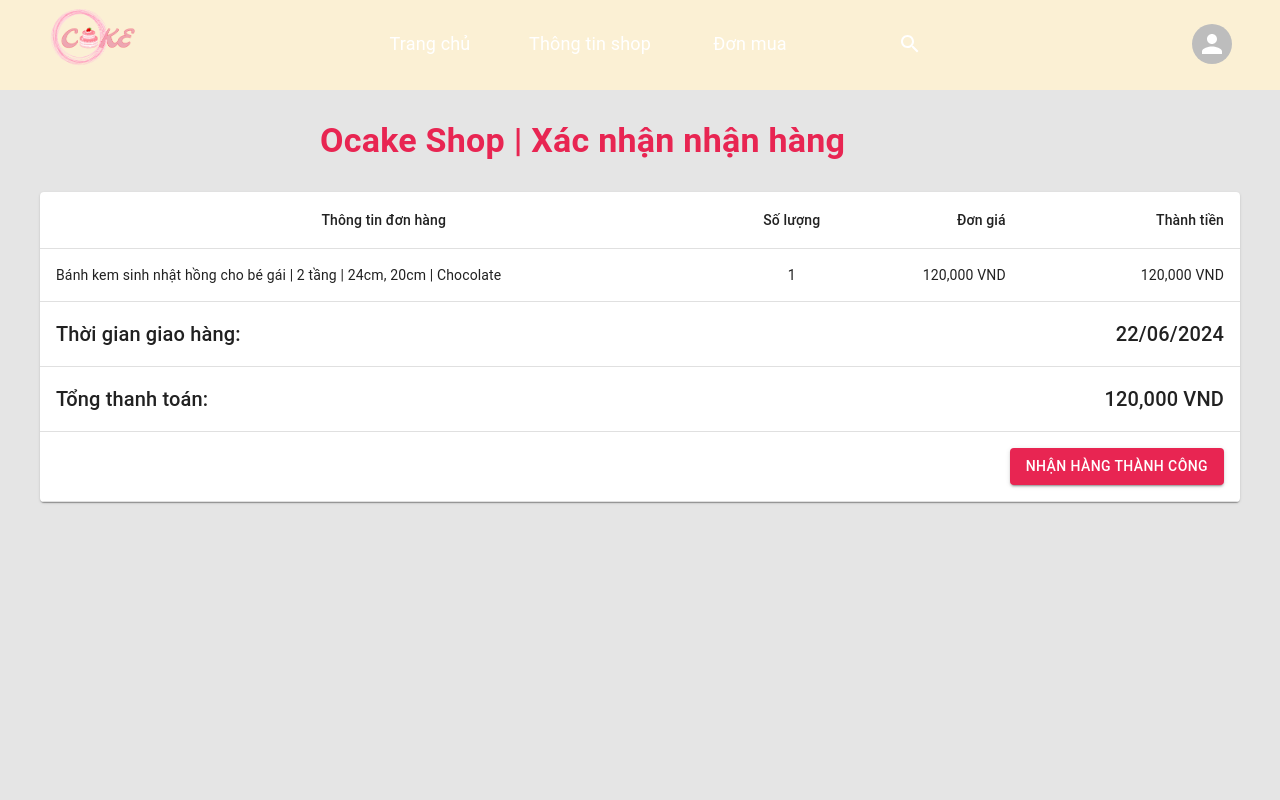
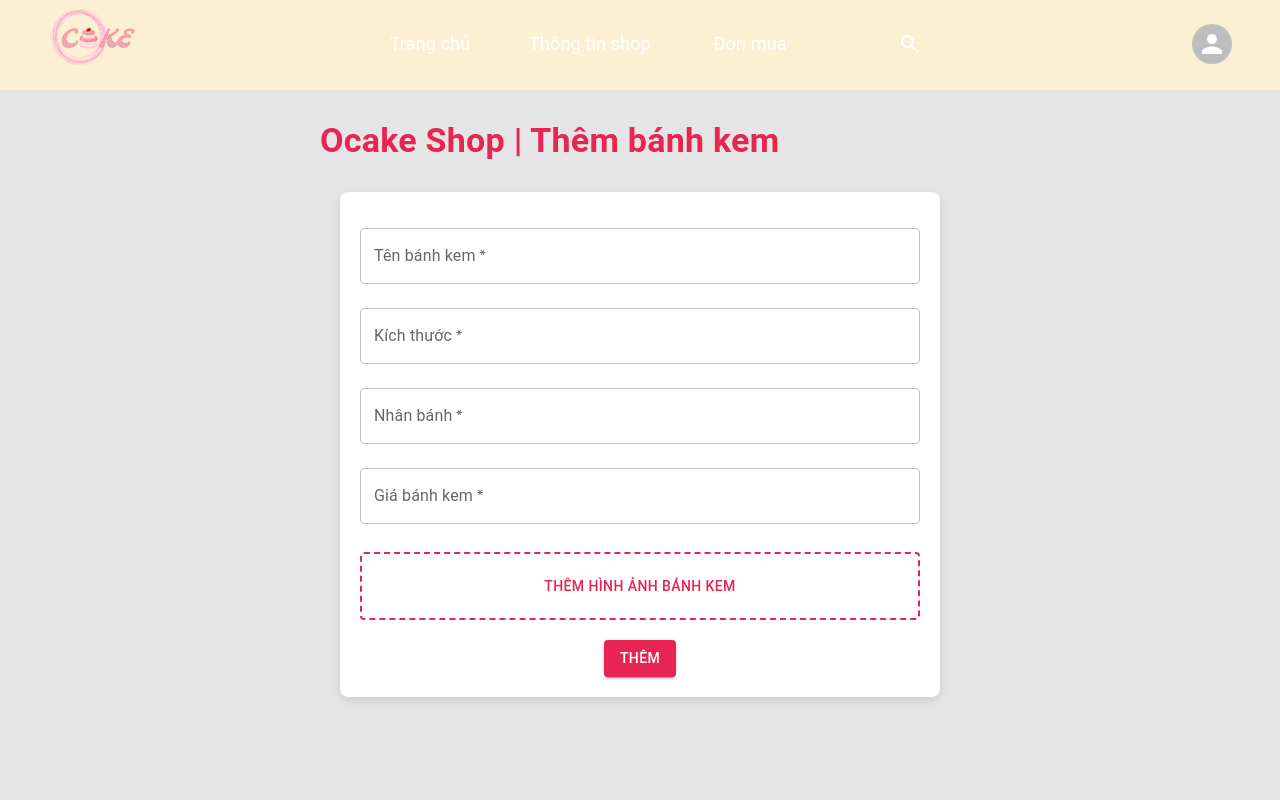
Before and after one commit to PhongQuangDinh/EC2024-03-OCakeShop, a Next.js app in the folder FE/ocake-shop/: page / in a window 1280 px wide. Shown: the top 800 px of the page. Built offline with nearby package versions, Linux system fonts and the light colour scheme.

Commit message:
AddCake 1.0

```diff
--- a/FE/ocake-shop/src/app/page.js
+++ b/FE/ocake-shop/src/app/page.js
@@ -6,6 +6,7 @@ import SignUp from "@/modules/SignUp/signup";
 import CartPage from "@/modules/Cart/cartpage";
 import ConfirmationPage from "@/modules/ConfirmDelivery/confirm";
 import InventoryPage from "@/modules/Inventory/inventory";
+import AddCakePage from "@/modules/AddCake/addcake";
 import Head from "next/head";
 
 export default function Home() {
@@ -20,7 +21,7 @@ export default function Home() {
       </Head>
 
       <main>
-        <ConfirmationPage />
+        <AddCakePage />
 
         <button onClick={() => setShowSignIn(!showSignIn)}>
           {showSignIn ? "Hide Sign In" : "Show Sign In"}
--- /dev/null
+++ b/FE/ocake-shop/src/modules/AddCake/addcake.js
@@ -0,0 +1,100 @@
+"use client";
+import React, { useState } from 'react';
+import { Box, Typography, TextField, Button } from '@mui/material';
+import Layout from '../layout';
+
+const AddCakePage = () => {
+  const [cakeName, setCakeName] = useState('');
+  const [size, setSize] = useState('');
+  const [filling, setFilling] = useState('');
+  const [price, setPrice] = useState('');
+  const [image, setImage] = useState(null);
+
+  const handleImageUpload = (event) => {
+    const file = event.target.files[0];
+    if (file) {
+      setImage(file);
+    }
+  };
+
+  const handleSubmit = (event) => {
+    event.preventDefault();
+    // Code to handle form submission goes here
+  };
+
+  return (
+    <Layout>
+      <Box sx={{ background: '#E5E5E5', minHeight: '100vh', padding: '0px' }}>
+        <Box sx={{ height: '90px', backgroundColor: '#FBF0D4' }} /> {/* Viền màu vàng trên đầu */}
+        <Typography variant="h4" align="left" gutterBottom sx={{ marginTop: '30px', marginLeft: '320px', color: '#E82552', fontWeight: 'bold' }}>
+          Ocake Shop | Thêm bánh kem
+        </Typography>
+        <Box
+          component="form"
+          onSubmit={handleSubmit}
+          sx={{
+            display: 'flex',
+            flexDirection: 'column',
+            alignItems: 'center',
+            maxWidth: '600px',
+            margin: 'auto',
+            marginTop: '30px',
+            padding: '20px',
+            backgroundColor: 'white',
+            borderRadius: '8px',
+            boxShadow: '0 4px 8px rgba(0,0,0,0.1)',
+          }}
+        >
+          <TextField
+            label="Tên bánh kem"
+            value={cakeName}
+            onChange={(e) => setCakeName(e.target.value)}
+            fullWidth
+            margin="normal"
+            required
+          />
+          <TextField
+            label="Kích thước"
+            value={size}
+            onChange={(e) => setSize(e.target.value)}
+            fullWidth
+            margin="normal"
+            required
+          />
+          <TextField
+            label="Nhân bánh"
+            value={filling}
+            onChange={(e) => setFilling(e.target.value)}
+            fullWidth
+            margin="normal"
+            required
+          />
+          <TextField
+            label="Giá bánh kem"
+            value={price}
+            onChange={(e) => setPrice(e.target.value)}
+            fullWidth
+            margin="normal"
+            required
+          />
+          <Box sx={{ width: '100%', margin: '20px 0' }}>
+            <Button
+              variant="outlined"
+              component="label"
+              sx={{ width: '100%', padding: '20px', border: '2px dashed #E82552', color: '#E82552' }}
+            >
+              Thêm hình ảnh bánh kem
+              <input type="file" hidden onChange={handleImageUpload} />
+            </Button>
+            {image && <Typography sx={{ marginTop: '10px' }}>{image.name}</Typography>}
+          </Box>
+          <Button type="submit" variant="contained" sx={{ backgroundColor: '#E82552', color: '#FFFFFF', "&:hover": { backgroundColor: '#D01442' } }}>
+            Thêm
+          </Button>
+        </Box>
+      </Box>
+    </Layout>
+  );
+};
+
+export default AddCakePage;
```
